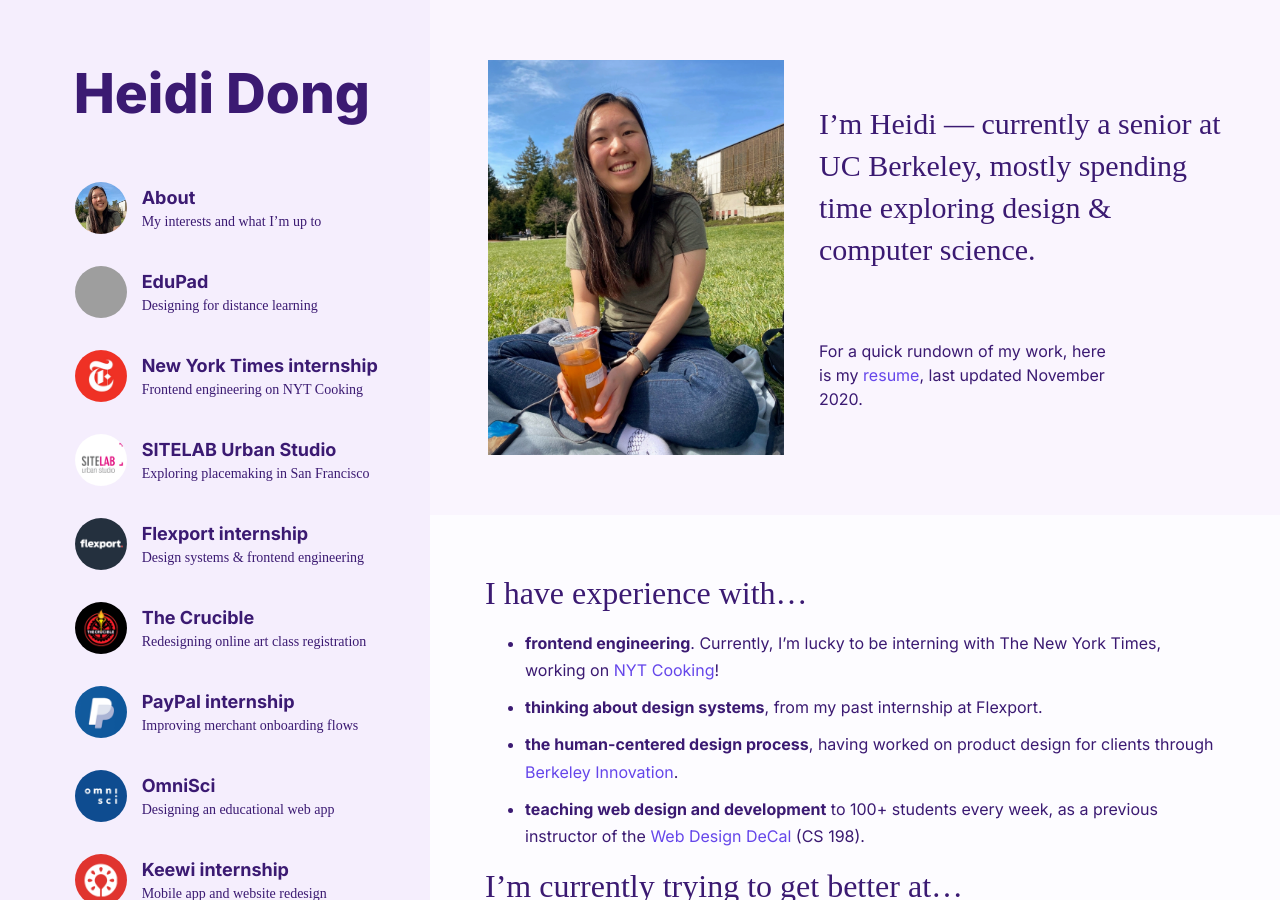
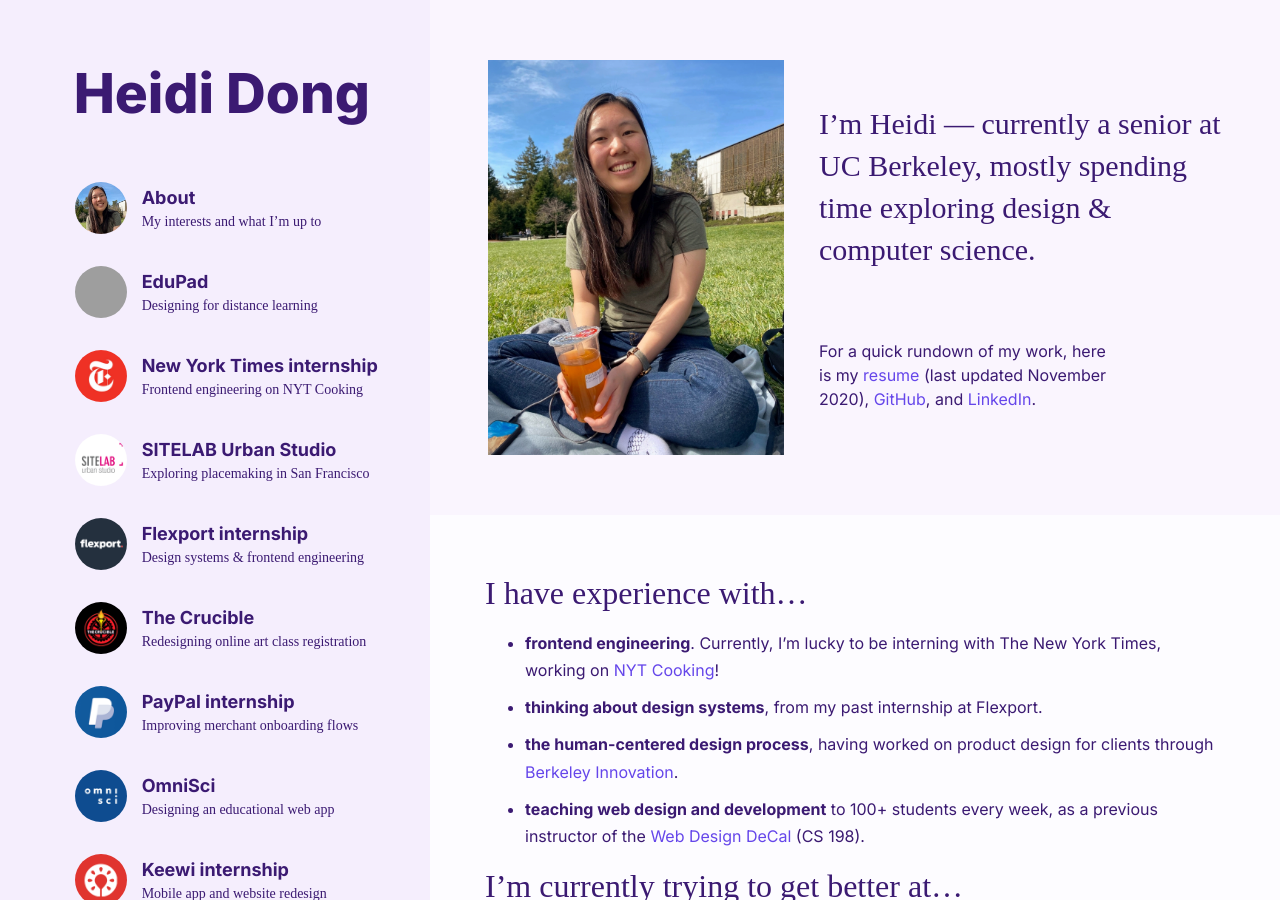
Before and after one commit to heidid/heidid.github.io, a Jekyll site: the page built from index.md, in a window 1280 px wide and 900 px high. Built offline with Jekyll 4.4.1, drawn with Linux system fonts in a browser that asks for light colours; some web fonts are replaced; our own code applies the rules of GitHub Pages for plain Markdown files; grey boxes are pictures that could not be loaded.

```diff
--- a/_layouts/default.html
+++ b/_layouts/default.html
@@ -111,7 +111,7 @@
           <div id="intro-text">
             <h2>I’m Heidi — currently a senior at UC Berkeley, mostly spending time exploring design & computer science.</h2>
             <p>
-              For a quick rundown of my work, here is my <a href="HeidiDong_resume_Nov2020.pdf" target="_blank">resume</a>, last updated November 2020.
+              For a quick rundown of my work, here is my <a href="HeidiDong_resume_Nov2020.pdf" target="_blank">resume</a> (last updated November 2020), <a href="https://github.com/heidid" target="_blank">GitHub</a>, and <a href="https://www.linkedin.com/in/heididong/" target="_blank">LinkedIn</a>.
             </p>
           </div>
         </div>
```
